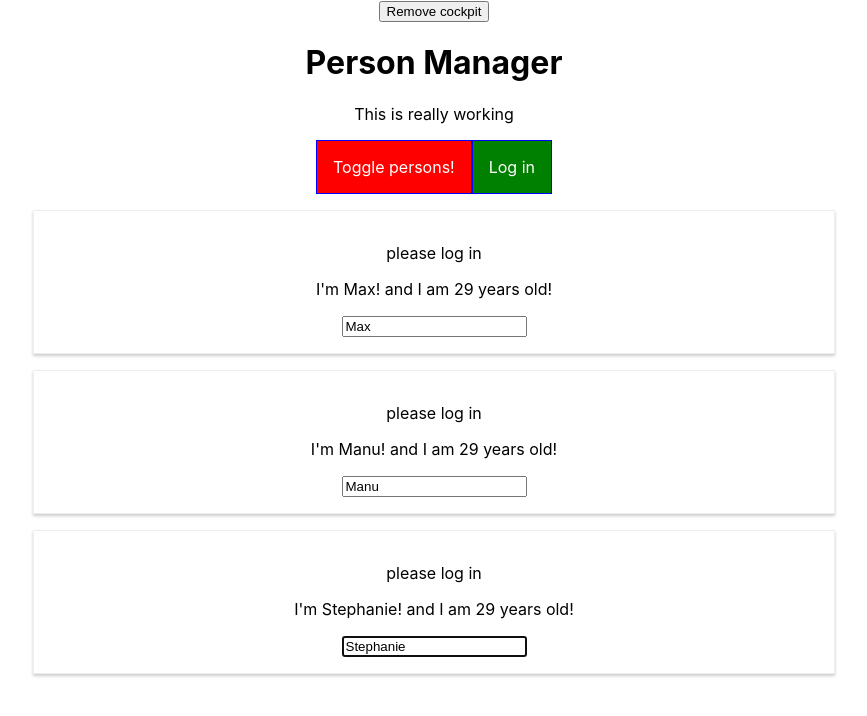
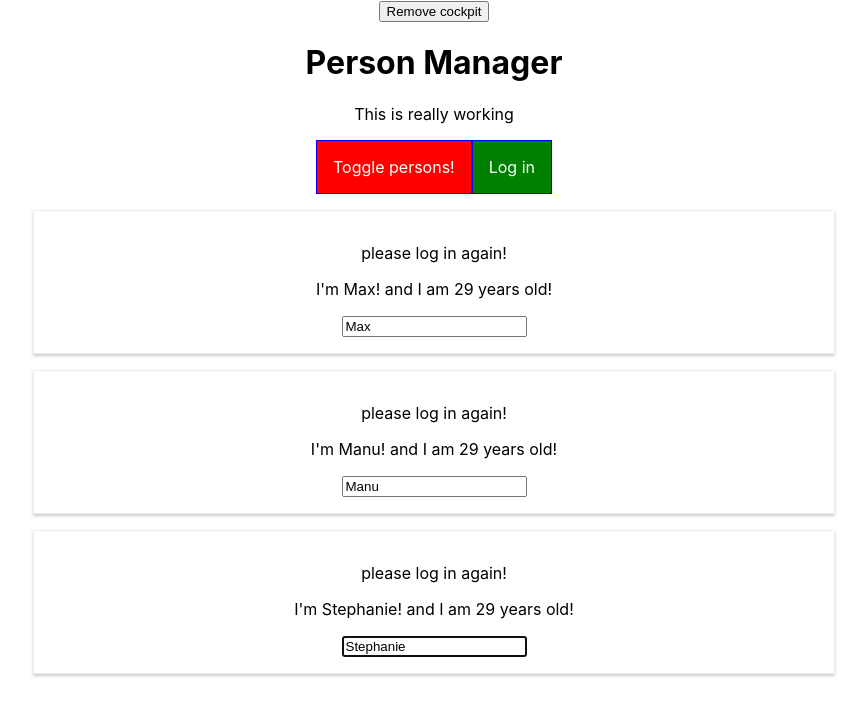
Before and after one commit to Xalsar/react-course, a React (Create React App) app: page / in a window 1280 px wide. Shown: the top 716 px of the page, without its empty margins (206-1073 px from the left). Built offline with nearby package versions, Linux system fonts and the light colour scheme.

Commit message:
Lecture 112

```diff
--- a/src/components/Cockpit/Cockpit.js
+++ b/src/components/Cockpit/Cockpit.js
@@ -1,9 +1,10 @@
-import React, { useEffect, useRef } from 'react'
+import React, { useEffect, useRef, useContext } from 'react'
 import classes from './Cockpit.module.css'
 import AuthContext from '../../context/auth-context'
 
 const Cockpit = (props) => {
   const toggleBtnRef = useRef(null)
+  const authContext = useContext(AuthContext)
 
   useEffect(() => {
     console.log('[Cockpit.js] useEffect')
@@ -47,9 +48,7 @@
       >
         Toggle persons!
       </button>
-      <AuthContext>
-        {(context) => <button onClick={context.login}>Log in</button>}
-      </AuthContext>
+      <button onClick={authContext.login}>Log in</button>
     </div>)
 }
 
--- a/src/components/Persons/Person/Person.js
+++ b/src/components/Persons/Person/Person.js
@@ -9,6 +9,8 @@
         super(props)
         this.inputElementRef = React.createRef()
     }
+
+    static contextType = AuthContext
 
     // componentDidMount() {
     //     this.inputElement.focus()
@@ -22,9 +24,11 @@
 
         return (
             <Fragment>
-                <AuthContext.Consumer>
-                    {(context) => context.authenticated ? <p>Authenticated</p> : <p>please log in</p>}
-                </AuthContext.Consumer>
+                {this.context.authenticated ? (
+                    <p>Authenticated</p>
+                ) : (
+                        <p>please log in again!</p>
+                    )}
                 <p onClick={this.props.click}>I'm {this.props.name}! and I am {this.props.age} years old!</p>
                 <p>{this.props.children}</p>
                 <input
```
